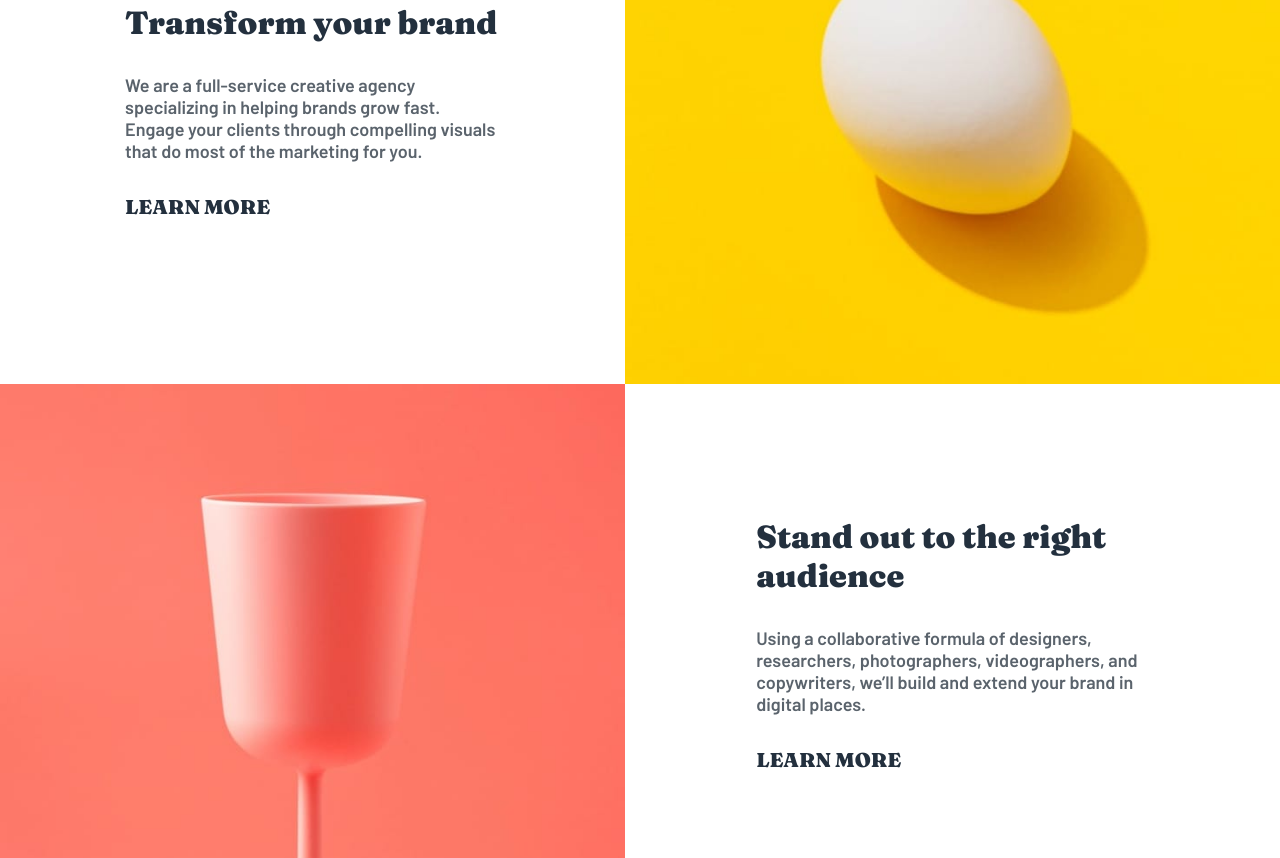
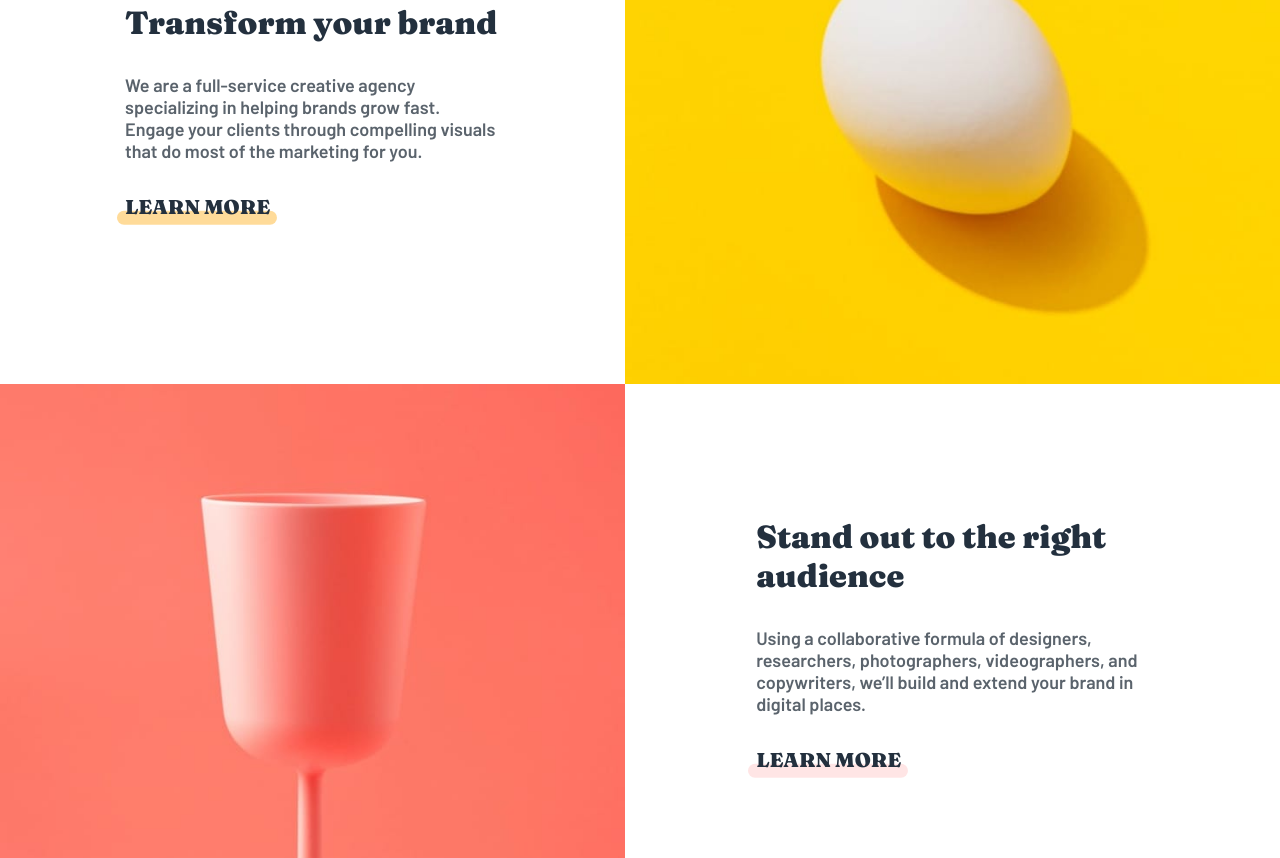
Before and after one commit to git-of-neo/sunnyside-agency-landing-page-main, a plain HTML site: page index.html in a window 1280 px wide. Shown: the part 962-1820 px from the top of the page. Drawn offline with Linux system fonts and the light colour scheme.

Commit message:
added "learn more" highlight

```diff
--- a/style.css
+++ b/style.css
@@ -177,6 +177,35 @@ nav > a{
 .learn-more {
     text-transform: uppercase;
     font-size: 20px;
+    cursor: pointer;
+}
+
+.learn-more::before {
+    content: "";
+    position: absolute;
+    width: 11ch;
+    height: .875rem;
+    border-radius: .5rem;
+    transform: translateY(120%) translateX(-5%);
+    z-index: -1;
+}
+
+.grid-4 .information-card .information-card__content .learn-more:hover::before{
+    opacity: 1;
+}
+
+.grid-1 .information-card .information-card__content .learn-more:hover::before{
+    opacity: 1;
+}
+
+.grid-4 .information-card .information-card__content .learn-more::before {
+    background: red;
+    opacity: 0.1;
+}
+
+.grid-1 .information-card .information-card__content .learn-more::before {
+    background: orange;
+    opacity: 0.4;
 }
 
 .service-card {
@@ -189,6 +218,7 @@ nav > a{
 }
 
 .service-card__content {
+    padding-bottom: 2rem;
     margin-top: 30rem;
     vertical-align: top;
     margin-left: auto;
```
